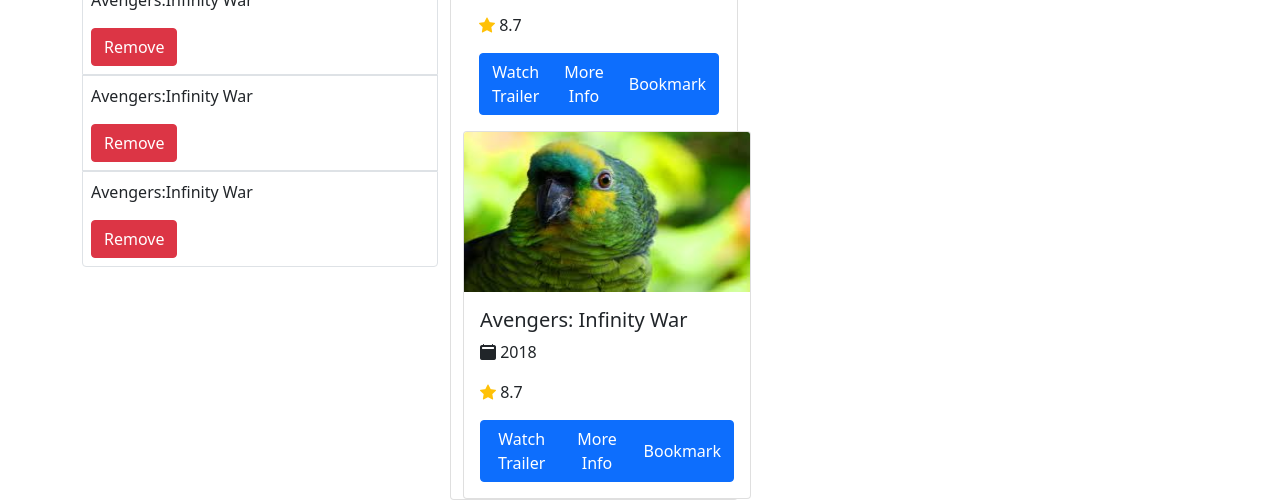
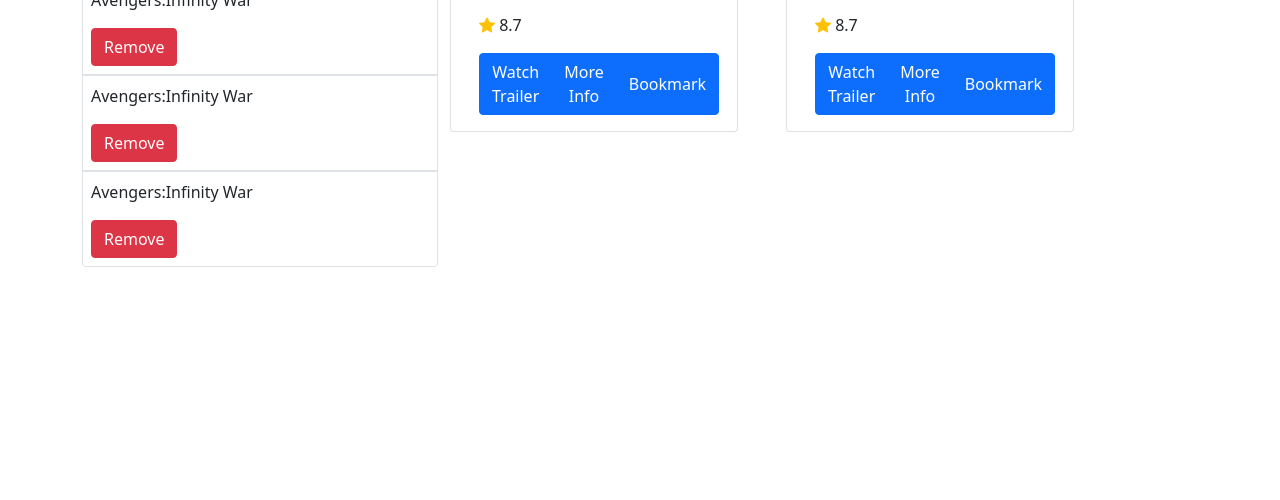
Before and after one commit to anvarov-akbar/bootstrap-avengers, a website: page index.html in a window 1280 px wide. Shown: the part 404-904 px from the top of the page. After the commit the page ends 800 px from the top, so only its background shows below. Drawn offline with nearby package versions, Linux system fonts and the light colour scheme.

Commit message:
fixed positsion card

```diff
--- a/index.html
+++ b/index.html
@@ -119,7 +119,7 @@
 
               <div class="cards row">
 
-                <div class="card" style="width: 18rem;">
+                <div class="card col-4" style="width: 18rem;">
                     <img src="./images/images.jpg" class="card-img-top"
                      alt="kity"
                     width="300"
@@ -140,7 +140,9 @@
 
                     </div>
 
-                    <div class="card" style="width: 18rem;">
+
+                        </div>
+                        <div class="card ms-5 col-4" style="width: 18rem;">
                             <img src="./images/images.jpg" class="card-img-top"
                              alt="kity"
                             width="300"
@@ -158,8 +160,6 @@
                                 <button type="button" class="btn btn-primary">More Info</button>
                                 <button type="button" class="btn btn-primary">Bookmark</button>
                               </div>
-                        </div>
-
 
 
                   </div>
```
Lines whose indentation alone changed are shown as unchanged.
